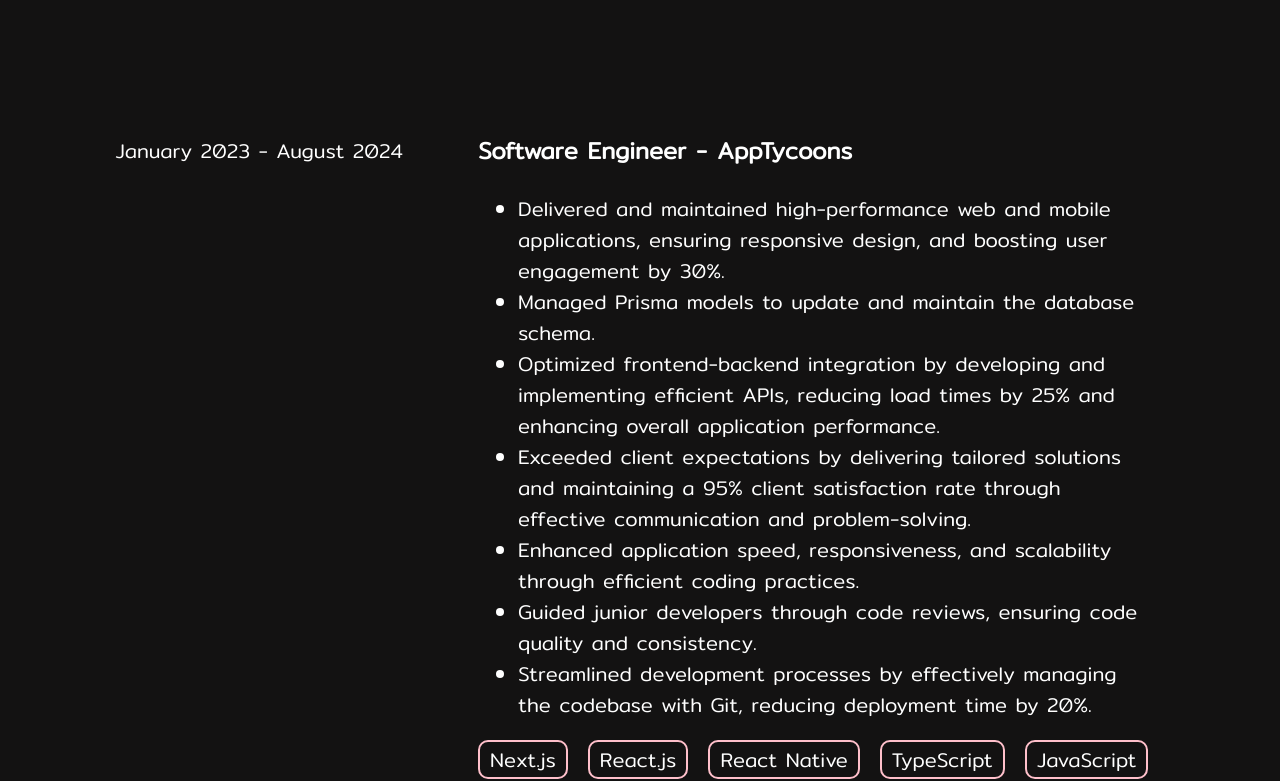
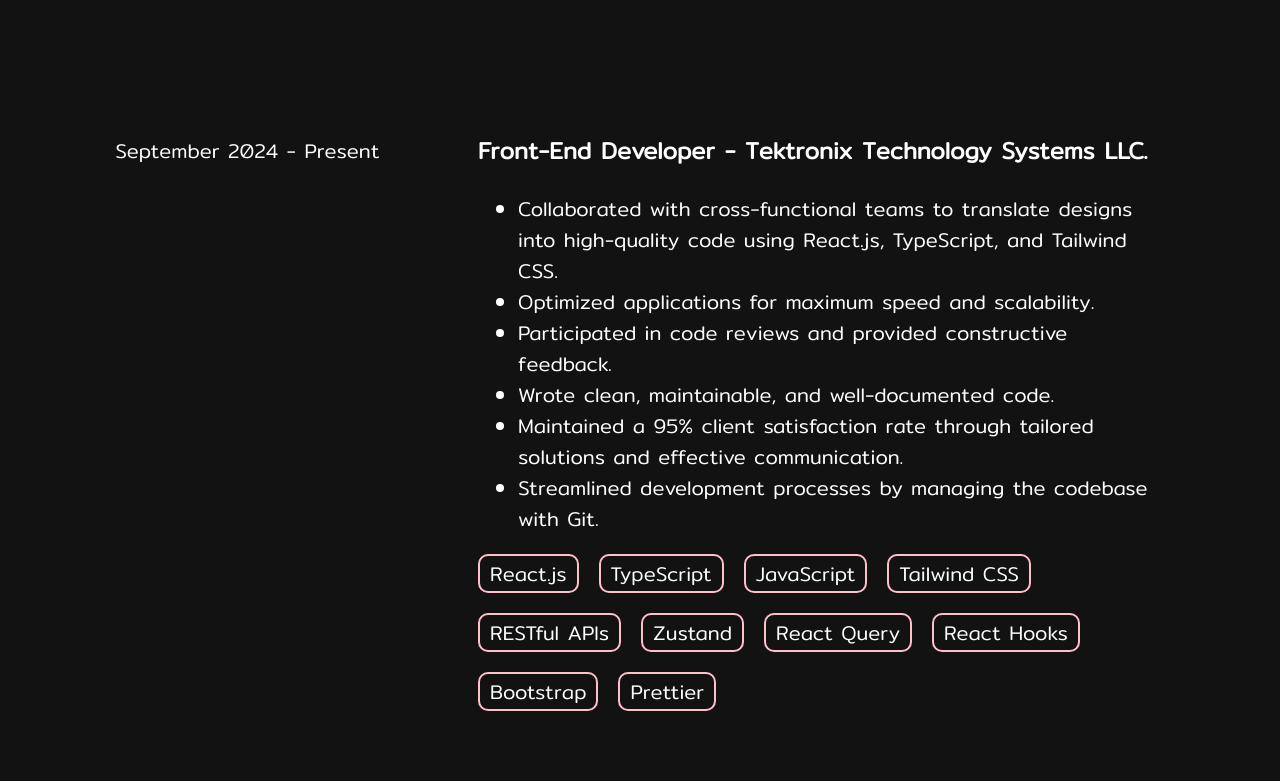
Before and after one commit to aimonimran/my-portfolio, a React (Create React App) app: page / in a window 1280 px wide. Shown: the part 5246-6027 px from the top of the page. Built offline with nearby package versions, Linux system fonts and the light colour scheme.

Commit message:
feat: added current experience and updated resume

```diff
--- a/src/data.js
+++ b/src/data.js
@@ -17,6 +17,32 @@ import { AiFillLinkedin } from 'react-icons/ai';
 export const experience = [
 	{
 		id: 1,
+		position: 'Front-End Developer',
+		company: 'Tektronix Technology Systems LLC.',
+		duration: 'September 2024 - Present',
+		description: [
+			'Collaborated with cross-functional teams to translate designs into high-quality code using React.js, TypeScript, and Tailwind CSS.',
+			'Optimized applications for maximum speed and scalability.',
+			'Participated in code reviews and provided constructive feedback.',
+			'Wrote clean, maintainable, and well-documented code.',
+			'Maintained a 95% client satisfaction rate through tailored solutions and effective communication.',
+			'Streamlined development processes by managing the codebase with Git.',
+		],
+		tech: [
+			'React.js',
+			'TypeScript',
+			'JavaScript',
+			'Tailwind CSS',
+			'RESTful APIs',
+			'Zustand',
+			'React Query',
+			'React Hooks',
+			'Bootstrap',
+			'Prettier',
+		]
+	},
+	{
+		id: 2,
 		position: 'Software Engineer',
 		company: 'AppTycoons',
 		duration: 'January 2023 - August 2024',
@@ -40,6 +66,8 @@ export const experience = [
 			'PostgreSQL',
 			'RESTful APIs',
 			'Zustand',
+			'React Query',
+			'React Hooks',
 			'Redux',
 			'Stripe API',
 			'Material UI',
@@ -54,7 +82,7 @@ export const experience = [
 		]
 	},
 	{
-		id: 2,
+		id: 3,
 		position: 'ReactJS Developer',
 		company: 'Design Henge',
 		duration: 'November 2022 - December 2022',
@@ -70,7 +98,7 @@ export const experience = [
 		]
 	},
 	{
-		id: 3,
+		id: 4,
 		position: 'Junior React Developer',
 		company: 'Agilelan Limited',
 		duration: 'January 2022 - October 2022',
```
Also changed, not shown: 1 other file (tests, documents, lock files or other folders).
